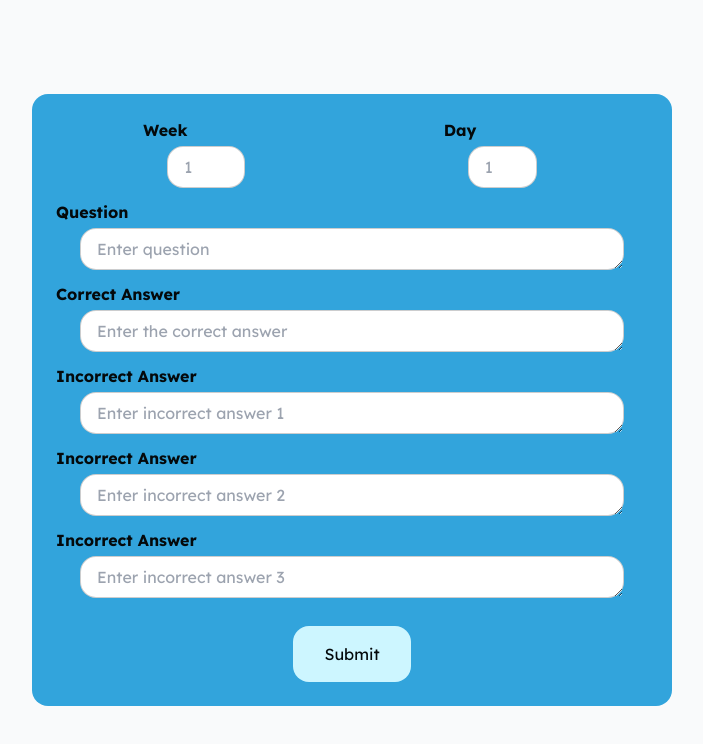
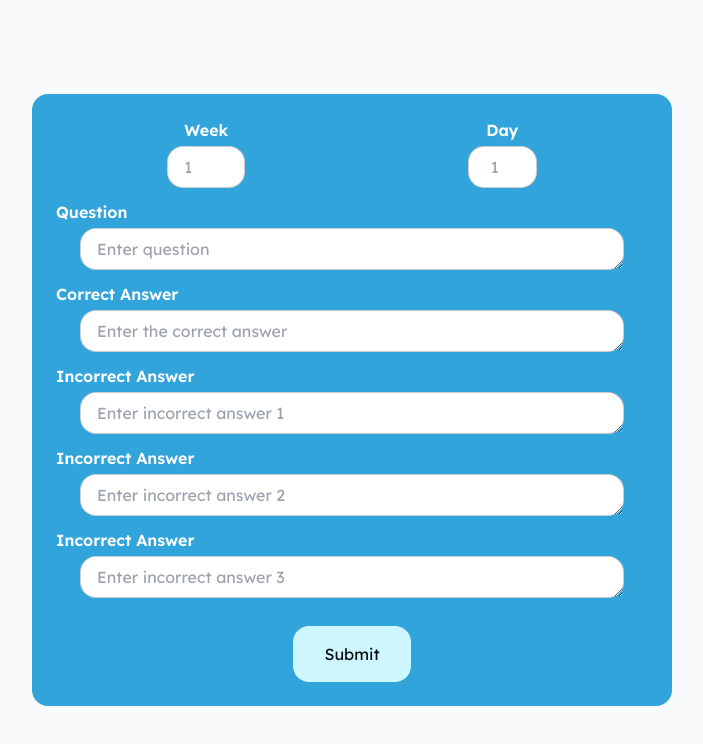
Before and after one commit to SchoolOfCode/bc16-final-projects-team_algorhythm, a Next.js app: page /quizcreation in a window 1280 px wide. Shown: the top 744 px of the page, without its empty margins (288-991 px from the left). Built offline with nearby package versions, Linux system fonts and the light colour scheme; no server answers; what tailwindcss-animated would draw is missing.

Commit message:
edited styling

```diff
--- a/app/quizcreation/page.tsx
+++ b/app/quizcreation/page.tsx
@@ -76,7 +76,7 @@ export default function QuizCreation() {
             <Field className="" name="week_number">
               {({ field, meta }: any) => (
                 <div className="form-control">
-                  <label className="font-bold">Week</label>
+                  <label className="font-semibold text-center text-white">Week</label>
                   <input
                     className="bg-white rounded-2xl px-4 py-2 bg-inherit border mx-6 my-1 dark:text-black"
                     {...field}
@@ -97,9 +97,9 @@ export default function QuizCreation() {
             <Field className="" name="day_number">
               {({ field, meta }: any) => (
                 <div className="form-control">
-                  <label className="font-bold">Day</label>
+                  <label className="font-semibold text-center text-white">Day</label>
                   <input
-                    className="bg-white rounded-2xl px-4 py-2 bg-inherit border mx-6 my-1 dark:text-black"
+                    className="bg-white text-center rounded-2xl px-4 py-2 bg-inherit border mx-6 my-1 dark:text-black"
                     {...field}
                     placeholder="1"
                     id="day_number"
@@ -120,7 +120,7 @@ export default function QuizCreation() {
             <Field name="question">
               {({ field, meta }: any) => (
                 <div className="form-control">
-                  <label className="font-bold">Question</label>
+                  <label className="font-semibold  text-white">Question</label>
                   <textarea
                     className="bg-white rounded-2xl px-4 py-2 bg-inherit border mx-6 my-1 dark:text-black"
                     {...field}
@@ -139,7 +139,7 @@ export default function QuizCreation() {
             <Field name="correct_answer">
               {({ field, meta }: any) => (
                 <div className="form-control">
-                  <label className="font-bold">Correct Answer</label>
+                  <label className="font-semibold  text-white">Correct Answer</label>
                   <textarea
                     className="bg-white rounded-2xl px-4 py-2 bg-inherit border mx-6 my-1 dark:text-black"
                     {...field}
@@ -158,7 +158,7 @@ export default function QuizCreation() {
             <Field name="incorrect_answer1">
               {({ field, meta }: any) => (
                 <div className="form-control">
-                  <label className="font-bold">Incorrect Answer</label>
+                  <label className="font-semibold  text-white">Incorrect Answer</label>
                   <textarea
                     className="bg-white rounded-2xl px-4 py-2 bg-inherit border mx-6 my-1 dark:text-black"
                     {...field}
@@ -177,7 +177,7 @@ export default function QuizCreation() {
             <Field name="incorrect_answer2">
               {({ field, meta }: any) => (
                 <div className="form-control">
-                  <label className="font-bold">Incorrect Answer</label>
+                  <label className="font-semibold text-white">Incorrect Answer</label>
                   <textarea
                     className="bg-white rounded-2xl px-4 py-2 bg-inherit border mx-6 my-1 dark:text-black"
                     {...field}
@@ -196,7 +196,7 @@ export default function QuizCreation() {
             <Field name="incorrect_answer3">
               {({ field, meta }: any) => (
                 <div className="form-control">
-                  <label className="font-bold">Incorrect Answer</label>
+                  <label className="font-semibold  text-white">Incorrect Answer</label>
                   <textarea
                     className="bg-white rounded-2xl px-4 py-2 bg-inherit border mx-6 my-1 dark:text-black"
                     {...field}
```
